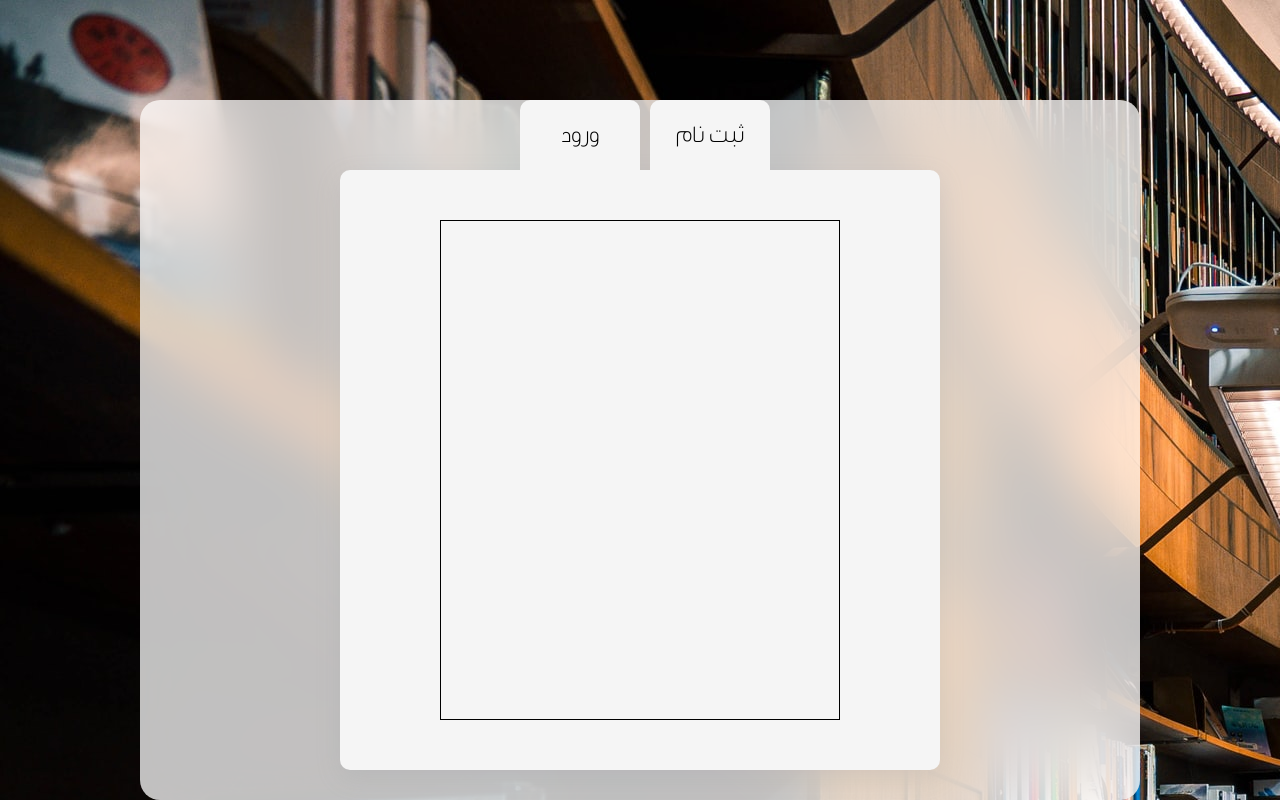
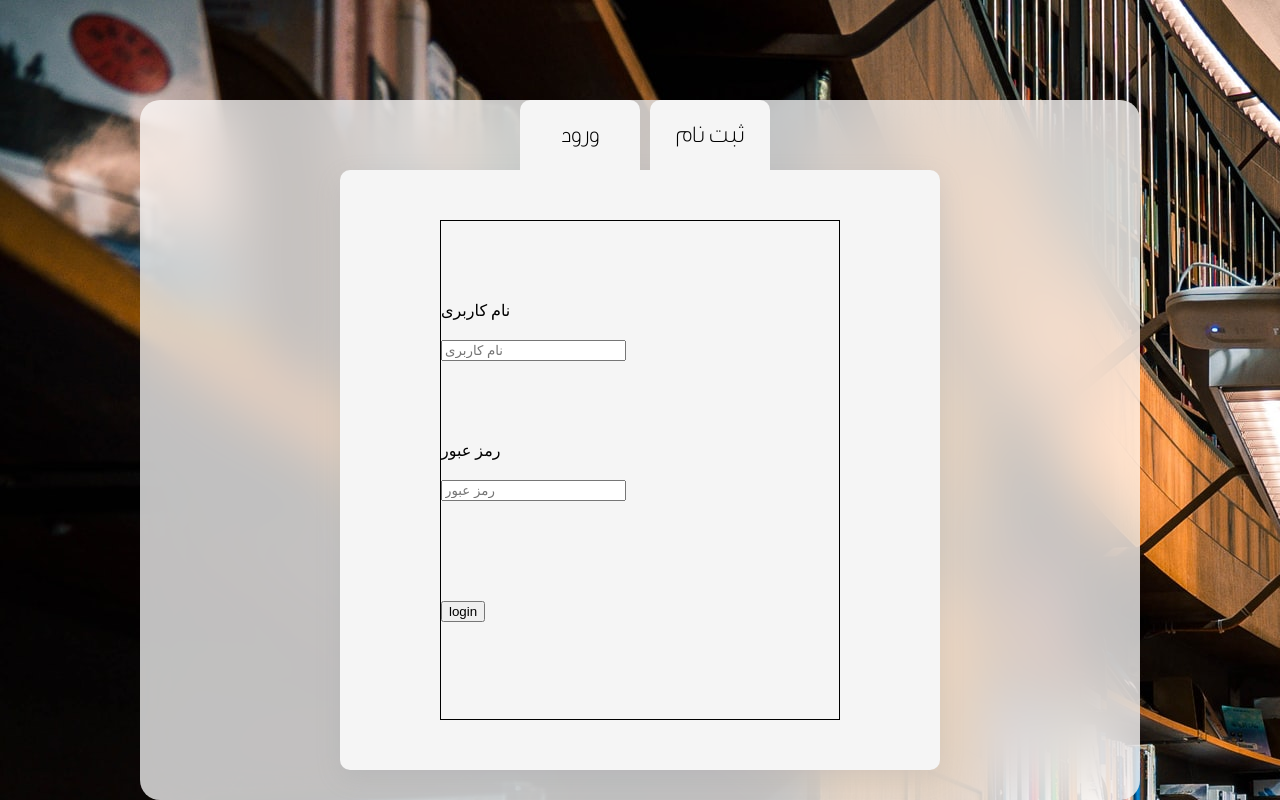
Before and after one commit to alivarastepour/LMS, a React (Create React App) app in the folder front-end/: page / in a window 1280 px wide. Built offline with nearby package versions, Linux system fonts and the light colour scheme; the HTML template or start-up script is replaced by a standard one.

Commit message:
sign-in content is added

```diff
--- a/front-end/src/Components/Sign-in/Sign-in.js
+++ b/front-end/src/Components/Sign-in/Sign-in.js
@@ -1,9 +1,21 @@
 import { Wrapper, Content } from "./sign-in.styles";
-
+import './sign-in.css'
 const SignIn = () => {
     return <>
         <Wrapper>
-            <Content/>
+            <Content>
+                <div className="flex-item label">نام کاربری</div>
+                <div className="flex-item input">
+                    <input type='text' placeholder="نام کاربری"/>
+                </div>
+                <div className="flex-item label" >رمز عبور</div>
+                <div className="flex-item input">
+                    <input type='password' placeholder="رمز عبور"/>
+                </div>
+                <div className="flex-item submit">
+                    <button>login</button>
+                </div>
+            </Content>
         </Wrapper>
     </>
 }
```
